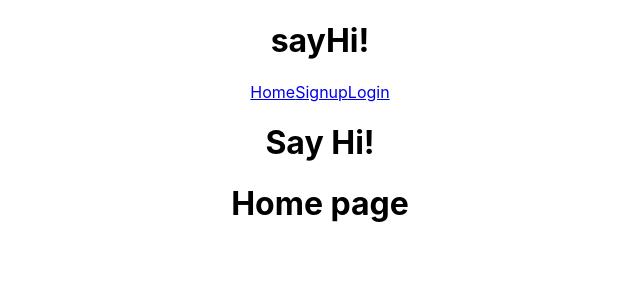
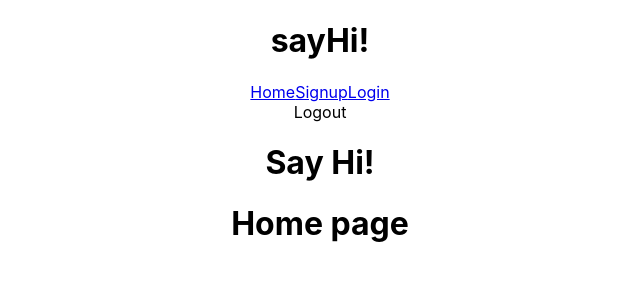
Before and after one commit to caitmp12/GA-Capstone-Frontend, a React (Create React App) app: page / in a window 1280 px wide. Shown: the top 300 px of the page, without its empty margins (320-960 px from the left). Built offline with nearby package versions, Linux system fonts and the light colour scheme.

Commit message:
logout working

```diff
--- a/src/App.js
+++ b/src/App.js
@@ -9,17 +9,17 @@ import Dashboard from "./components/Dashboard"
 import {useAppState} from "./AppState.jsx"
 
 
-function App() {
+function App(props) {
 
 const {state, dispatch} = useAppState()
 React.useState(() => {
   const auth = JSON.parse(window.localStorage.getItem("auth"))
-  // if (auth) {
-  //   dispatch({type: "auth", payload: auth})
-  //   window.location = window.location + "/dashboard"
-  // } else {
-  //   window.location = window.location.host + "/"
-  // }
+  if (auth) {
+    dispatch({type: "auth", payload: auth})
+    props.history.push("/dashboard")
+  } else {
+    props.history.push("/")
+  }
 }, [])
 
 
--- a/src/AppState.jsx
+++ b/src/AppState.jsx
@@ -21,6 +21,10 @@ const reducer = (state, action) => {
             newState = { ...state, ...action.payload }
             return newState
             break
+        case "logout":
+            newState = {...state, token: null, username: null}
+            window.localStorage.removeItem("auth")
+            return newState
         default:
             return state
             break
--- a/src/components/Nav.js
+++ b/src/components/Nav.js
@@ -1,7 +1,12 @@
 import React from "react"
 import { Route, Link, Switch } from "react-router-dom"
+import {useAppState} from "../AppState.jsx"
 
 const Nav = (props) => {
+
+    const {dispatch} = useAppState()
+
+
     return (
         <header>
             <h1>sayHi!</h1>
@@ -9,6 +14,9 @@ const Nav = (props) => {
                 <Link to="/">Home</Link>
                 <Link to="/auth/signup">Signup</Link>
                 <Link to="/auth/login">Login</Link>
+                <div onClick={() => {
+                    dispatch({type: "logout"})
+                }}>Logout</div>
             </nav>
         </header>
     )
```
Also changed, not shown: 1 other file (tests, documents, lock files or other folders).
